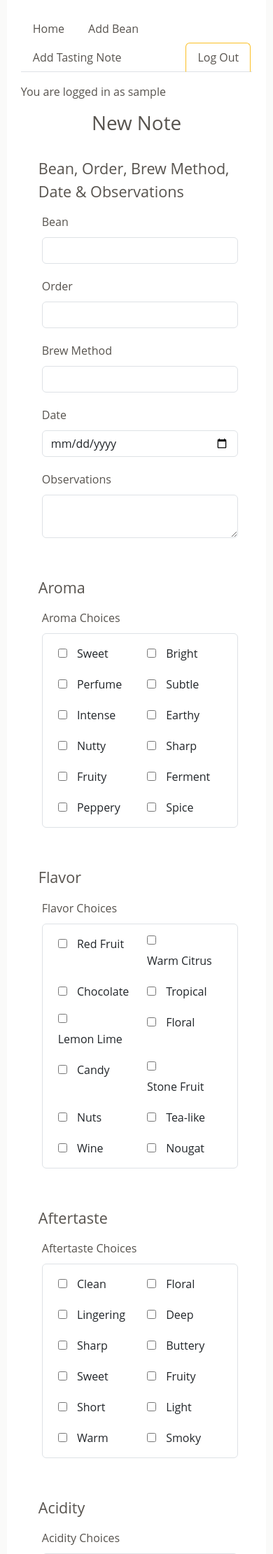
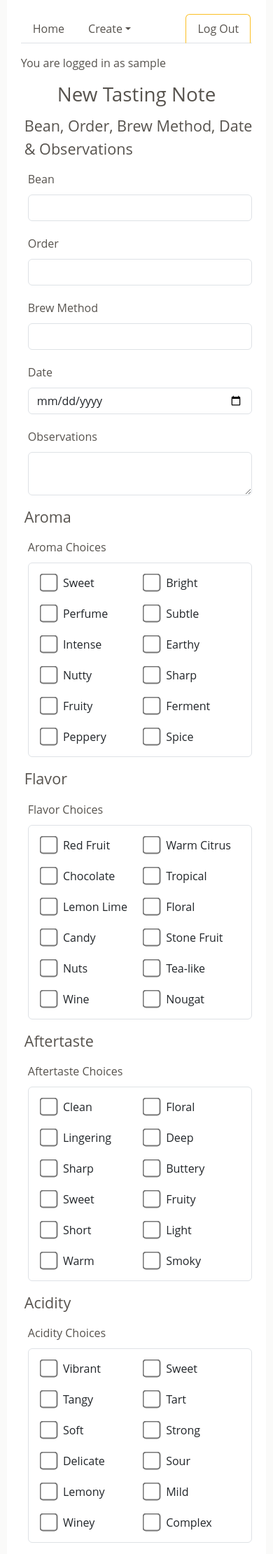
Before and after one commit to mikeygough/coffee-hunter-100, a Flask app: page /new_note in a window 390 px wide. Shown: the top 2221 px of the page at 70% size. Run offline with Flask 2, Linux system fonts and the light colour scheme; the visitor is signed in with stand-in values (Sample User, id 1); data comes from the database, SQL or seed files in the repository; both versions use the stored data as it was after the commit; data that the repository does not hold is empty; some libraries are stand-ins or nearby versions.

Commit message:
increase input sizes. add drop-down navigation

```diff
--- a/ch_100_app/main/routes.py
+++ b/ch_100_app/main/routes.py
@@ -25,7 +25,7 @@ main = Blueprint("main", __name__)
 def homepage():
     beans = []
     if current_user.is_authenticated:
-        beans = Bean.query.filter_by(created_by_id=current_user.id)
+        beans = Bean.query.filter_by(created_by_id=current_user.id).all()
     return render_template("home.html", beans=beans)
 
 
--- a/ch_100_app/static/style.css
+++ b/ch_100_app/static/style.css
@@ -67,7 +67,7 @@ input[type='submit'] {
 }
 
 .delete {
-  color: #57534e;
+  color: black;
   background-color: #f87171;
 }
 
@@ -113,6 +113,11 @@ fieldset {
   #mouthfeels {
     grid-template-columns: repeat(2, 1fr);
   }
+
+  fieldset {
+    width: 100%;
+    padding: 0px;
+  }
 }
 
 .bean p:not(:last-child) {
@@ -120,7 +125,7 @@ fieldset {
 }
 
 .bean_detail_order {
-  border-bottom: 1px solid #78716c;
+  border-bottom: 0.25rem solid #78716c;
   margin: 1rem 0px;
 }
 
@@ -140,3 +145,7 @@ footer {
   border-top: 1px solid #fbbf24;
   border-right: 1px solid #fbbf24;
 }
+
+input[type='checkbox'] {
+  transform: scale(2);
+}
--- a/ch_100_app/templates/base.html
+++ b/ch_100_app/templates/base.html
@@ -27,11 +27,25 @@
           <a class="nav-link" href="/">Home</a>
         </li>
         {% if current_user.is_authenticated %}
-        <li class="nav-item">
-          <a class="nav-link" href="/new_bean">Add Bean</a>
-        </li>
-        <li class="nav-item">
-          <a class="nav-link" href="/new_note">Add Tasting Note</a>
+        <li class="nav-item dropdown">
+          <a
+            class="nav-link dropdown-toggle"
+            data-bs-toggle="dropdown"
+            href="#"
+            role="button"
+            aria-expanded="false"
+            >Create</a
+          >
+          <ul class="dropdown-menu">
+            <li>
+              <a class="dropdown-item" href="/new_bean">Add Bean</a>
+            </li>
+            <li>
+              <a class="dropdown-item" href="/new_note"
+                >Add Tasting Note</a
+              >
+            </li>
+          </ul>
         </li>
         <li class="nav-item ms-auto">
           <a id="nav-logout" class="nav-link" href="/logout"
@@ -56,6 +70,12 @@
       <p>You are logged in as {{ current_user.username }}</p>
       {% endif %} {% block content %} {% endblock %}
     </div>
+
+    <script
+      src="https://cdn.jsdelivr.net/npm/bootstrap@5.0.2/dist/js/bootstrap.bundle.min.js"
+      integrity="sha384-MrcW6ZMFYlzcLA8Nl+NtUVF0sA7MsXsP1UyJoMp4YLEuNSfAP+JcXn/tWtIaxVXM"
+      crossorigin="anonymous"
+    ></script>
   </body>
 
   <footer class="footer mt-auto py-3 bg-body-tertiary">
--- a/ch_100_app/templates/new_note.html
+++ b/ch_100_app/templates/new_note.html
@@ -1,7 +1,7 @@
 {% extends 'base.html' %} {% from "_render_field.html" import
 render_field %} {% block content %}
 
-<h1 class="new-header">New Note</h1>
+<h1 class="new-header">New Tasting Note</h1>
 
 <form action="/new_note" method="POST">
   {{ form.csrf_token }}
@@ -10,11 +10,10 @@ render_field %} {% block content %}
     <fieldset>
       <legend>Bean, Order, Brew Method, Date & Observations</legend>
 
-      {{ render_field(form.bean) }}
-      {{ render_field(form.order) }}
-      {{ render_field(form.brew_method) }}
-      {{ render_field(form.date_recorded) }}
-      {{ render_field(form.observations) }}
+      {{ render_field(form.bean) }} {{ render_field(form.order) }} {{
+      render_field(form.brew_method) }} {{
+      render_field(form.date_recorded) }} {{
+      render_field(form.observations) }}
     </fieldset>
   </section>
 
@@ -54,11 +53,8 @@ render_field %} {% block content %}
   </section>
 
   <section>
-    <fieldset>
-      {{ form.submit(class="btn") }}
-    </fieldset>
+    <fieldset>{{ form.submit(class="btn") }}</fieldset>
   </section>
-
 </form>
 
 {% endblock %}
```
Also changed, not shown: ch_100_app/templates/bean_detail.html (+5 -5 lines), ch_100_app/database.db.
